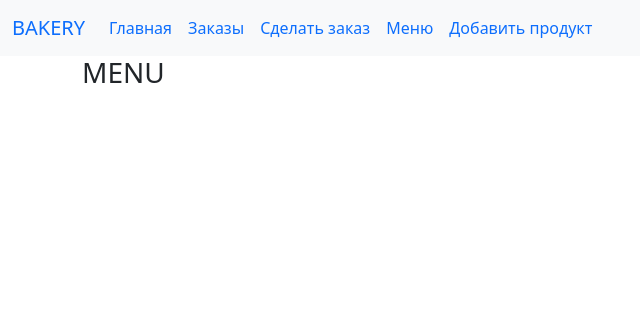
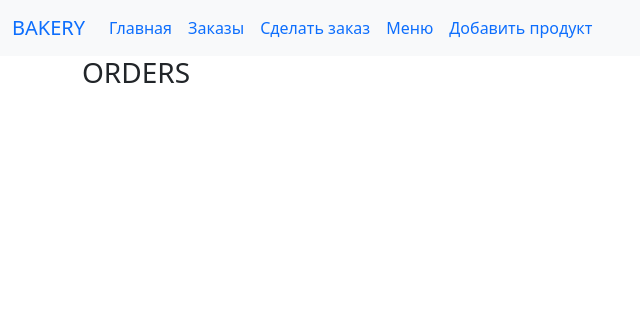
Before and after one commit to ELePhanT1708/bakery_orders_django, a Django app: page /orders/ in a window 1280 px wide. Shown: the top 316 px of the page, without its empty margins (0-640 px from the left). Run offline with Django 4.2, Linux system fonts and the light colour scheme; data that the repository does not hold is empty.

Commit message:
Commit 4 : -- Edited some mistakes in HTML

```diff
--- a/bakery/templates/orders.html
+++ b/bakery/templates/orders.html
@@ -5,7 +5,7 @@
 {% endblock %}
 {% block maintitle %}
 <div class="col-md-12">
-    <h3>MENU</h3>
+    <h3>ORDERS</h3>
 </div>
 {% endblock maintitle%}
 
```
